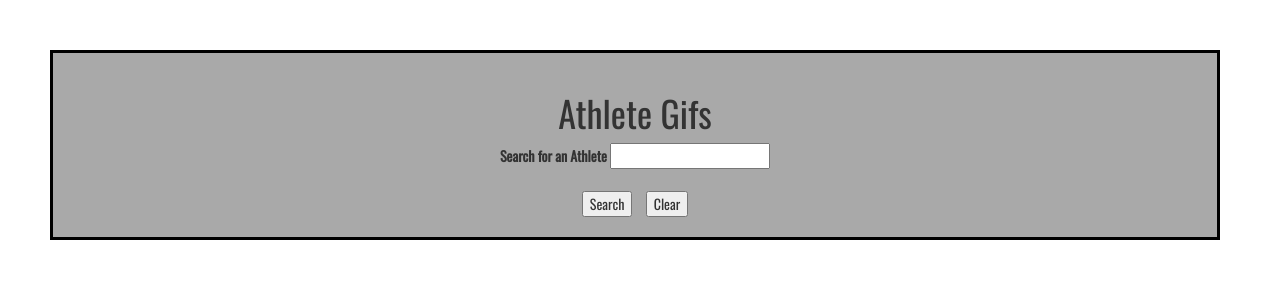
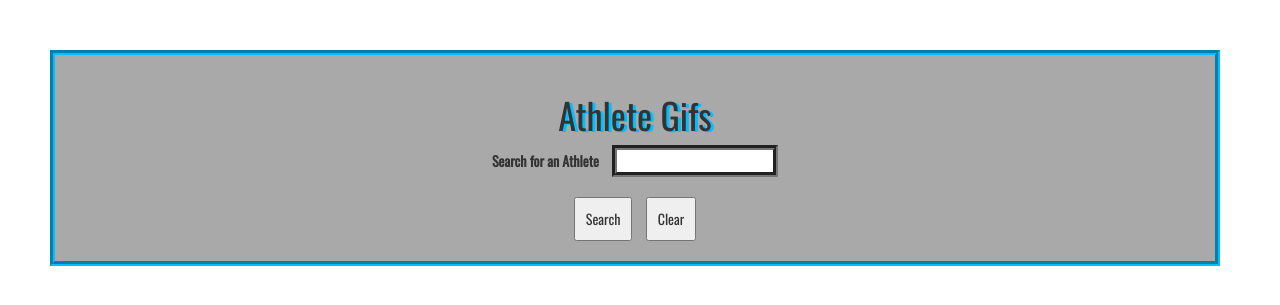
Before and after one commit to rpryor93/ajaxhw, a PHP site: page / in a window 1280 px wide. Shown: the top 305 px of the page. Run offline with PHP 8.4, Linux system fonts and the light colour scheme; some libraries are stand-ins or nearby versions.

Commit message:
small changes to css

```diff
--- a/assets/css/style.css
+++ b/assets/css/style.css
@@ -1,3 +1,5 @@
+
+
 .container {font-family: 'Oswald', sans-serif;
             text-align: center;
             position: fixed;
@@ -5,21 +7,25 @@
             left: 50px;
             width: 150px;
             background-color: darkgrey;
-            border-style: solid;
-            border-color: black;
+            border-style: groove;
+            border-color: deepskyblue;
+            border-width: 5px;
             box-sizing: border-box;
             margin: 0px;
             padding: 20px;
 }
 
-
+h1 {text-shadow: 3px 1px deepskyblue;}
 
 .athlete {margin: 3px;
           background-color: black;
           color: white;
-          padding: 10px;
+          padding: 5px;
           float: left;
           margin-top: 10px;
+          border-style: groove;
+          border-color: deepskyblue;
+          border-width: 2px;
 
 }
 
@@ -30,14 +36,23 @@
 
 
 
-#findGif {margin-right: 10px;}
+#findGif {margin-right: 10px;
+          padding: 10px;}
 
 
-#findGif:hover {background-color: black;
+#findGif:hover {background-color: deepskyblue;
          color: white;
-          text-shadow: 1px 1px lightgrey;}
+          text-shadow: 1px 1px 1px black;}
 
+#clear {padding: 10px;}
 
-#clear:hover {background-color: black;
+#clear:hover {background-color: deepskyblue;
          color: white;
-          text-shadow: 1px 1px lightgrey;}
+          text-shadow: 1px 1px 1px black;
+         }
+
+#gif-input {border-style: groove;
+            border color: black;
+            border-width: 5px;}
+
+label {margin-right: 10px;}
--- a/assets/javascript/app.js
+++ b/assets/javascript/app.js
@@ -13,7 +13,8 @@ function renderButtons(){
 		    a.addClass('athlete');
 		    a.attr('data-name', athletes[i]);
 		    a.text(athletes[i]);
-		    $('#buttonsArea').append(a);
+            a.attr("type", "button");
+		    $('#buttonsArea').append(a).fadeIn();
 
 		}
 	}
@@ -32,6 +33,8 @@ $('#findGif').on('click', function(){
 
 		return false;
 
+
+
 	});
 
 
@@ -41,13 +44,13 @@ $('button').on('click', function() {
         var name = $(this).data('name');
         var queryURL = "http://api.giphy.com/v1/gifs/search?q=" + name + "&api_key=dc6zaTOxFJmzC&limit=1";
 
-        $.ajax({
-                url: queryURL,
-                method: 'GET'
-            })
+
+
+        $.ajax({url: queryURL, method: 'GET'})
+
             .done(function(response) {
                 var results = response.data;
-
+console.log(response);
                 for (var i = 0; i < results.length; i++) {
                     var gifDiv = $('<div class="item">')
 
@@ -65,4 +68,5 @@ $('button').on('click', function() {
                 }
 
             });
+
     });
--- a/index.html
+++ b/index.html
@@ -18,7 +18,7 @@
     <h1>Athlete Gifs</h1>
 
     <form id="gif-form">
-    <label for="gif-input">Search for an Athlete</label>
+    <label  for="gif-input">Search for an Athlete</label>
     <input type="text" id="gif-input"><br><br>
 
     <input id="findGif" type="submit" value="Search">
```
Also changed, not shown: assets/Images/seamless_paper_texture.png (added), 3 other files.
